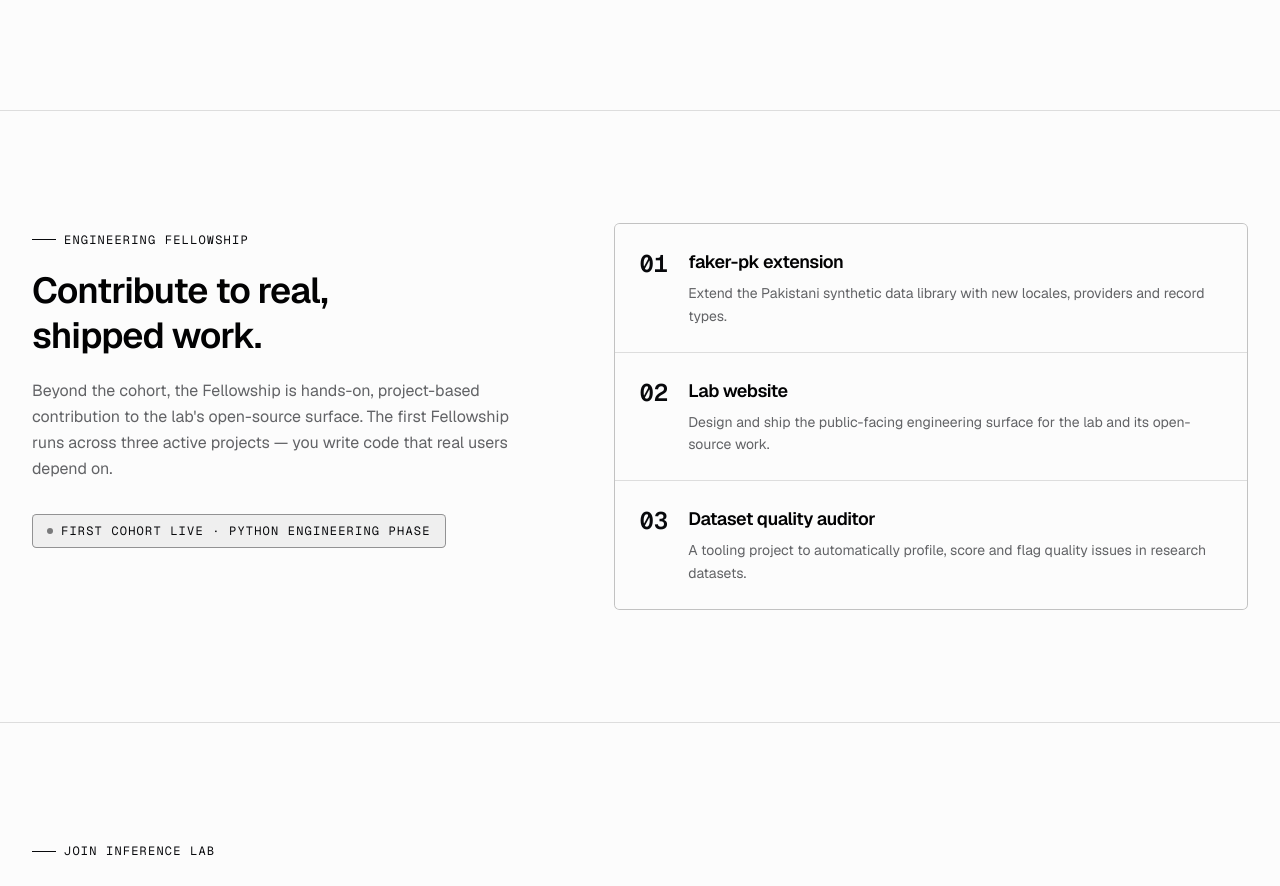
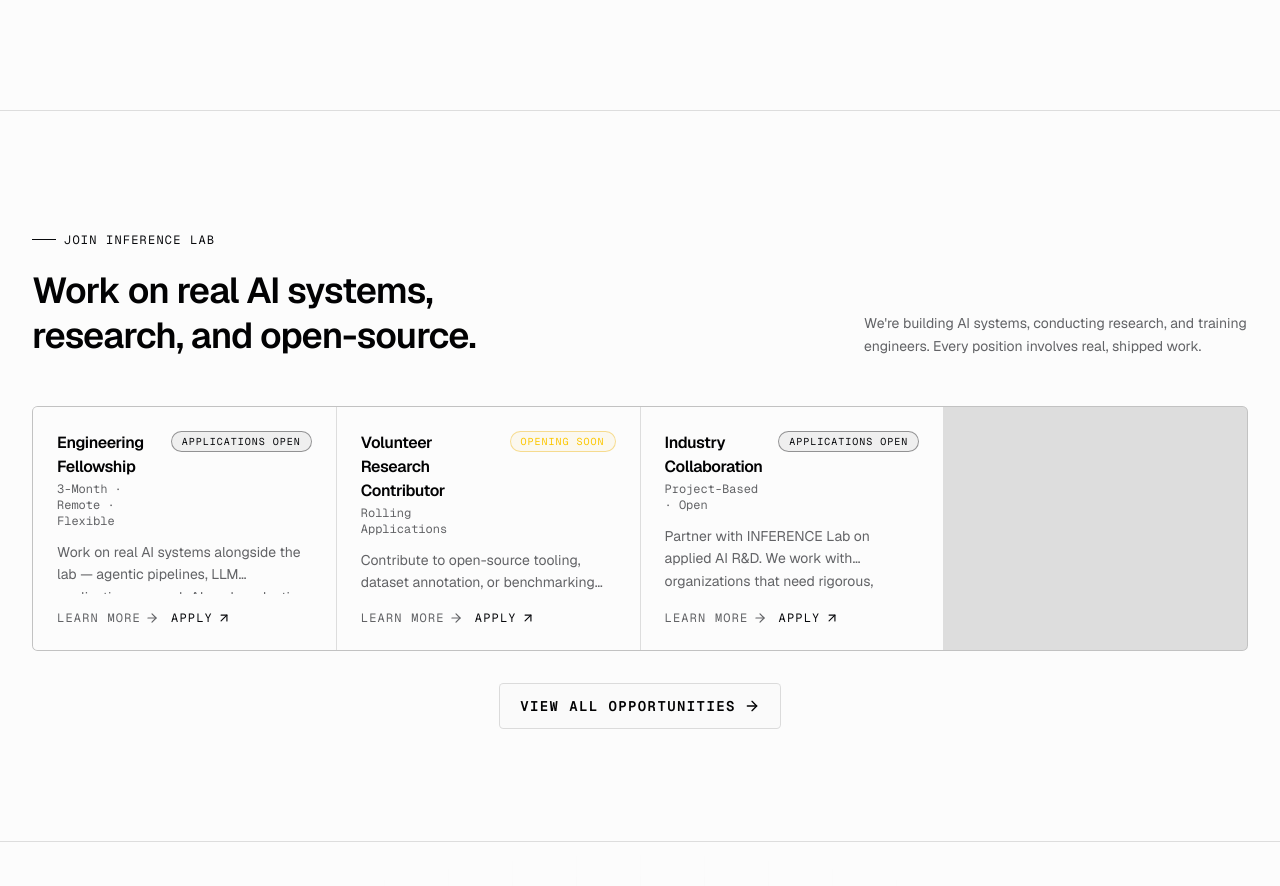
Before and after one commit to Inference-LAB/inference-lab-website, a Next.js app: page / in a window 1280 px wide. Shown: the part 6256-7142 px from the top of the page. Built offline with nearby package versions, Linux system fonts and the light colour scheme.

Commit message:
Hide Engineering Fellowship section

```diff
--- a/app/page.tsx
+++ b/app/page.tsx
@@ -7,7 +7,7 @@
 import { SoftwareSection } from '@/components/sections/software'
 import { CurriculumOverview } from '@/components/sections/curriculum-overview'
 import { Founder } from '@/components/sections/founder'
-import { Fellowship } from '@/components/sections/fellowship'
+// import { Fellowship } from '@/components/sections/fellowship'
 import { CurrentOpportunities } from '@/components/sections/current-opportunities'
 import { ContactCta } from '@/components/sections/contact-cta'
 
@@ -23,7 +23,7 @@
         <SoftwareSection />
         <CurriculumOverview />
         <Founder />
-        <Fellowship />
+        {/* <Fellowship /> */}
         <CurrentOpportunities />
         <ContactCta />
       </main>
```
